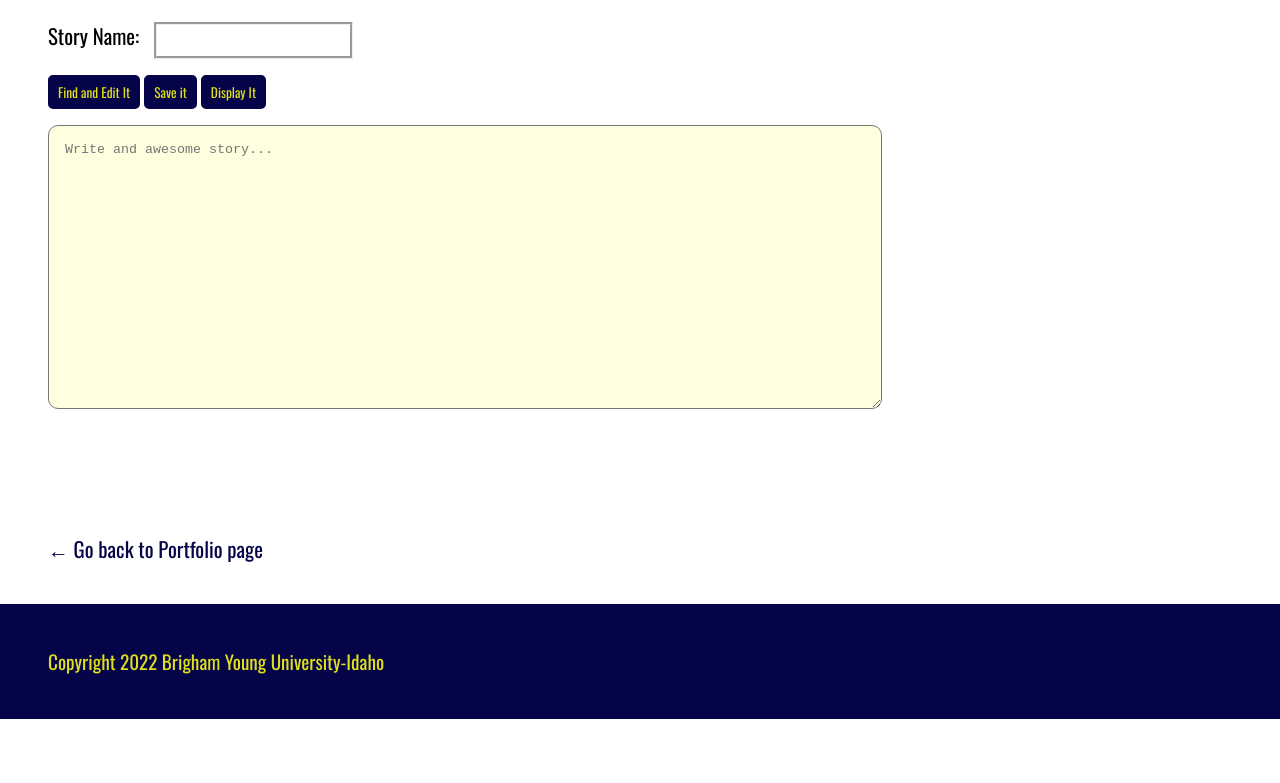
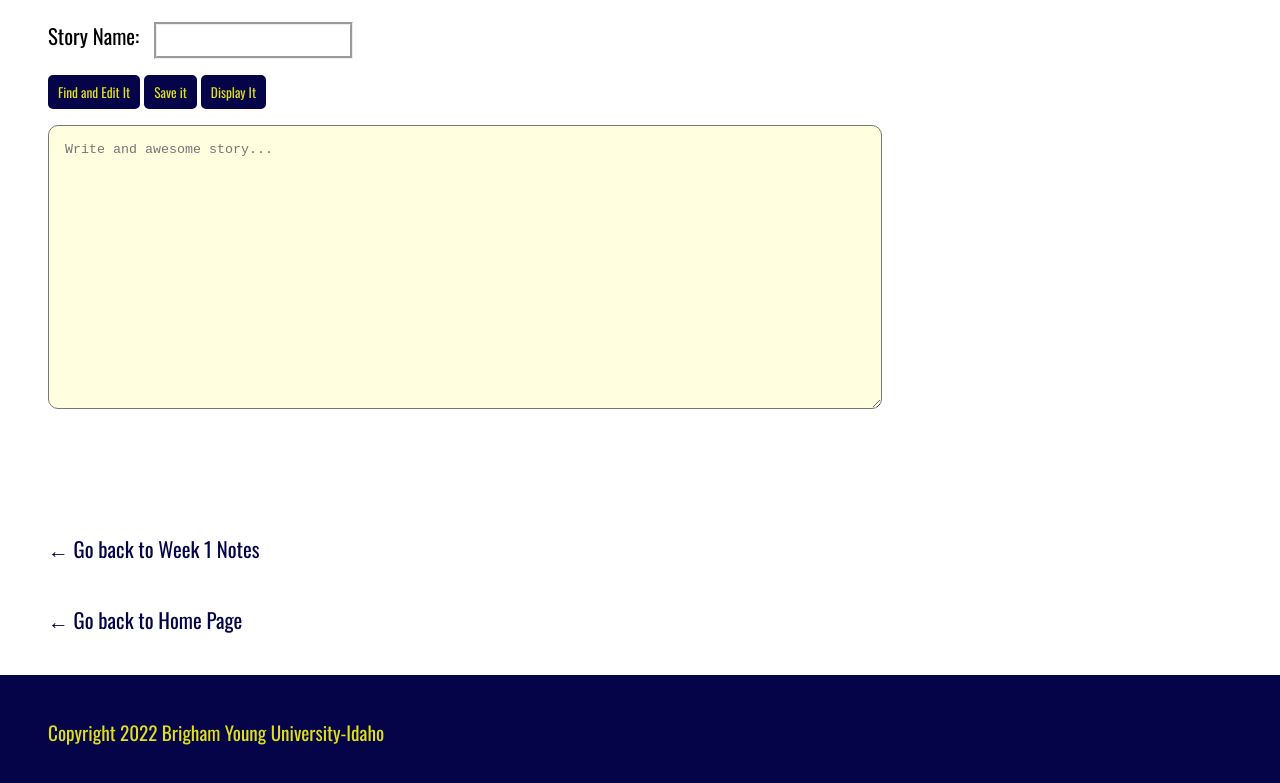
Before and after one commit to tayde-24/WDD330-Portfolio, a plain HTML site: page week1/reading_exercise/story_editor.html in a window 1280 px wide. Shown: the part 353-1136 px from the top of the page. Before the commit the page ends 1072 px from the top, so only its background shows below. Drawn offline with nearby package versions, Linux system fonts and the light colour scheme.

Commit message:
Added one more link

```diff
--- a/week1/reading_exercise/story_editor.html
+++ b/week1/reading_exercise/story_editor.html
@@ -165,7 +165,11 @@
 
 </div>
 <div class="go-back">
-    <a href="portfolio/../.."> &#8592; Go back to Portfolio page</a>
+    <a href="portfolio/../.."> &#8592; Go back to Week 1 Notes</a>
+</div>
+
+<div class="go-back">
+    <a href="portfolio/../../.."> &#8592; Go back to Home Page</a>
 </div>
 
 <footer>
```
